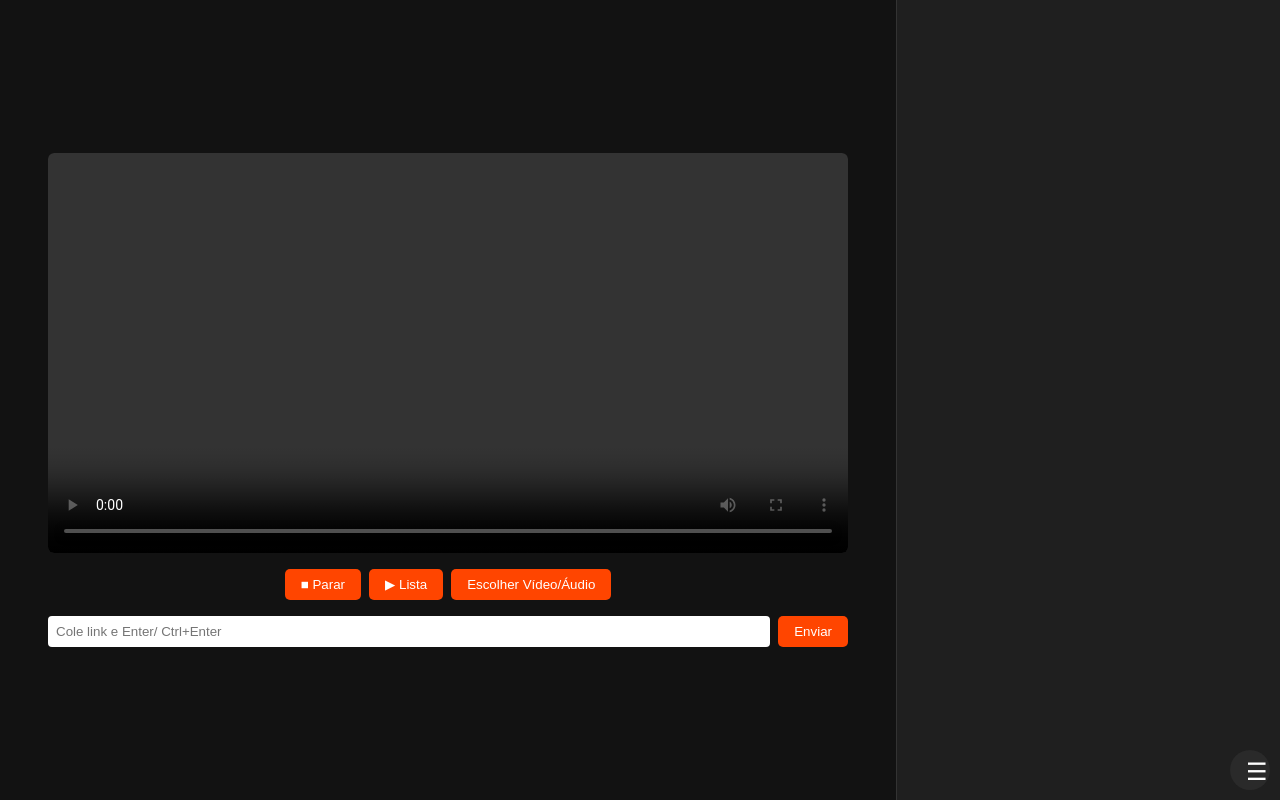
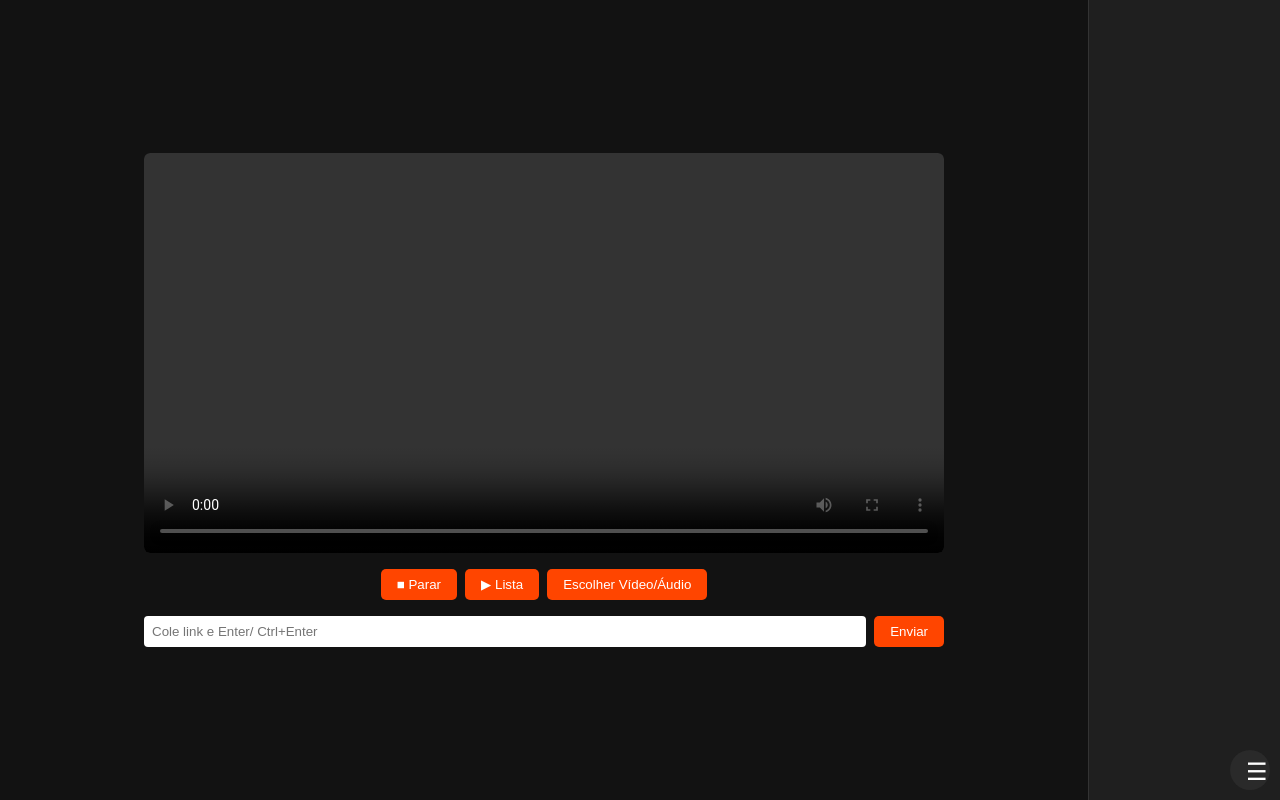
Before and after one commit to PaneDeveloper/Player-HTML, a plain HTML site: page index.html in a window 1280 px wide. Drawn offline with Linux system fonts and the light colour scheme.

Commit message:
Corrigido, DENOVO index.html

```diff
--- a/index.html
+++ b/index.html
@@ -8,16 +8,29 @@
     * { box-sizing: border-box; margin:0; padding:0; }
     html, body { height:100%; background:#121212; color:white; font-family: Arial,sans-serif; }
     .container { display:flex; height:100%; }
-    @media(min-width:1200px) { .container{flex-direction:row;} #playerArea{width:70%;} #playlistArea{width:30%;} }
-    @media(min-width:768px) and (max-width:1199px) { .container{flex-direction:row;} #playerArea,#playlistArea{flex:1;} }
-    @media(max-width:767px) { .container{flex-direction:column;} #playlistArea{position:fixed;bottom:0;left:0;width:100%;height:180px;border-top:1px solid #333;transform:translateY(100%);transition:transform .3s;} #playlistArea.active{transform:translateY(0);} }
+    @media(min-width:1200px) {
+      .container{flex-direction:row;}
+      #playerArea{width:70%;}
+      #playlistArea{width:15%;}
+      #chatArea{width:15%;}
+    }
+    @media(min-width:768px) and (max-width:1199px) {
+      .container{flex-direction:row;}
+      #playerArea,#playlistArea,#chatArea{flex:1;}
+    }
+    @media(max-width:767px) {
+      .container{flex-direction:column;}
+      #playlistArea{position:fixed;bottom:0;left:0;width:100%;height:180px;border-top:1px solid #333;transform:translateY(100%);transition:transform .3s;}
+      #playlistArea.active{transform:translateY(0);}
+      #chatArea{display:none;}
+    }
     #playerArea{flex:1;display:flex;flex-direction:column;align-items:center;justify-content:center;padding:1rem;}
     video,audio,iframe{width:100%;max-width:800px;max-height:450px;background:black;border-radius:6px;}
     #controls{margin-top:1rem;display:flex;gap:.5rem;flex-wrap:wrap;justify-content:center;}
     button{background:#ff4500;border:none;padding:.5rem 1rem;border-radius:5px;color:white;cursor:pointer;}
     #inputArea{margin-top:1rem;display:flex;gap:.5rem;width:100%;max-width:800px;}
     #linkInput{flex:1;padding:.5rem;border-radius:4px;border:none;}
-    #playlistArea{background:#1f1f1f;overflow-y:auto;border-left:1px solid #333;}
+    #playlistArea,#chatArea{background:#1f1f1f;overflow-y:auto;border-left:1px solid #333;}
     #playlistList{padding:1rem;}
     .playlist-item{display:flex;align-items:center;gap:.5rem;background:#2a2a2a;margin-bottom:.5rem;border-radius:4px;padding:.5rem;position:relative;cursor:pointer;}
     .playlist-item.active{background:#ff4500;}
@@ -52,6 +65,7 @@
     <div id="playlistArea">
       <div id="playlistList"></div>
     </div>
+    <iframe id="chatArea" src="" style="display:none;border:none;"></iframe>
   </div>
   <div id="debugBox"></div>
   <button id="menuBtn">☰</button>
@@ -61,53 +75,41 @@
     <label><input type="checkbox" id="debugToggle" /> Debug</label>
   </div>
   <script>
-    const mediaPlayer = document.getElementById('mediaPlayer');
-    const audioPlayer = document.getElementById('audioPlayer');
     const youtubePlayer = document.getElementById('youtubePlayer');
-    const fileInput = document.getElementById('fileInput');
-    const fileSelectBtn = document.getElementById('fileSelectBtn');
-    const stopBtn = document.getElementById('stopBtn');
-    const togglePlaylistBtn = document.getElementById('togglePlaylistBtn');
-    const linkInput = document.getElementById('linkInput');
-    const sendLinkBtn = document.getElementById('sendLinkBtn');
-    const playlistArea = document.getElementById('playlistArea');
-    const playlistList = document.getElementById('playlistList');
-    const menuBtn = document.getElementById('menuBtn');
-    const menuDropdown = document.getElementById('menuDropdown');
-    const reloadBtn = document.getElementById('reloadBtn');
-    const clearHistoryBtn = document.getElementById('clearHistoryBtn');
-    const debugToggle = document.getElementById('debugToggle');
-    const debugBox = document.getElementById('debugBox');
-    let playlist = [];
-    let currentIndex = -1;
-    function renderPlaylist() {
-      playlistList.innerHTML = '';
-      playlist.forEach((item,i) => {
-        const div = document.createElement('div');
-        div.className='playlist-item'+(i===currentIndex?' active':'');
-        const thumb = document.createElement('img'); thumb.className='thumb'; thumb.src=item.thumb||'https://via.placeholder.com/60x45';
-        const info = document.createElement('div'); info.className='info'; info.textContent=item.title||item.src||item.file.name;
-        const remove=document.createElement('button');remove.className='remove-btn';remove.textContent='×';remove.onclick=(e)=>{e.stopPropagation();playlist.splice(i,1);if(i===currentIndex){if(playlist.length>i) playItem(i);else stopMedia();}renderPlaylist();};
-        div.append(thumb,info,remove);
-        div.onclick=()=>playItem(i);
-        playlistList.append(div);
-      });
+    const chatArea = document.getElementById('chatArea');
+    function getYouTubeId(url) {
+      try {
+        if (url.includes('youtu.be/')) return url.split('youtu.be/')[1].split('?')[0];
+        if (url.includes('youtube.com/watch')) return new URL(url).searchParams.get('v');
+        if (url.includes('/shorts/')) return url.split('/shorts/')[1].split('?')[0];
+      } catch { return null; }
     }
-    function playItem(i){currentIndex=i;const item=playlist[i];mediaPlayer.style.display='none';audioPlayer.style.display='none';youtubePlayer.style.display='none';mediaPlayer.pause();audioPlayer.pause();if(item.type==='file'){const url=URL.createObjectURL(item.file);if(item.file.type.startsWith('video')){mediaPlayer.src=url;mediaPlayer.style.display='block';mediaPlayer.play();}else{audioPlayer.src=url;audioPlayer.style.display='block';audioPlayer.play();}}else{mediaPlayer.src=item.src;mediaPlayer.style.display='block';mediaPlayer.play();}renderPlaylist();updateDebug(`Tocando: ${item.title||item.src}`);}
-    function stopMedia(){mediaPlayer.pause();audioPlayer.pause();mediaPlayer.src='';audioPlayer.src='';mediaPlayer.style.display='none';audioPlayer.style.display='none';currentIndex=-1;renderPlaylist();}
-    mediaPlayer.onended=audioPlayer.onended=()=>{if(currentIndex+1<playlist.length) playItem(currentIndex+1);}
-    fileSelectBtn.onclick=()=>fileInput.click();fileInput.onchange=()=>{Array.from(fileInput.files).forEach(f=>playlist.push({type:'file',file:f,title:f.name}));if(currentIndex===-1)playItem(0);else renderPlaylist();fileInput.value='';};
-    linkInput.addEventListener('keydown',e=>{if(e.key==='Enter'){const url=linkInput.value.trim();if(!url)return;playlist.push({type:'link',src:url,title:url});if(!e.ctrlKey) playItem(playlist.length-1);else renderPlaylist();linkInput.value='';}});
-    sendLinkBtn.onclick=()=>{const url=linkInput.value.trim();if(url){playlist.push({type:'link',src:url,title:url});playItem(playlist.length-1);linkInput.value='';}};
-    stopBtn.onclick=()=>stopMedia();
-    togglePlaylistBtn.onclick=()=>playlistArea.classList.toggle('active');
-    menuBtn.onclick=()=>menuDropdown.style.display=menuDropdown.style.display==='block'?'none':'block';
-    reloadBtn.onclick=()=>location.reload();
-    clearHistoryBtn.onclick=()=>{playlist=[];stopMedia();};
-    debugToggle.onchange=()=>debugBox.style.display=debugToggle.checked?'block':'none';
-    function updateDebug(msg){if(debugToggle.checked){debugBox.textContent=msg;debugBox.style.display='block';}}
-    window.addEventListener('click',e=>{if(!menuDropdown.contains(e.target)&&e.target!==menuBtn){menuDropdown.style.display='none';}});
-    renderPlaylist();
+    function isYouTubeLive(videoId) {
+      return videoId?.startsWith('live');
+    }
+    const originalPlayItem = window.playItem;
+    window.playItem = function(i) {
+      currentIndex = i;
+      const item = playlist[i];
+      mediaPlayer.style.display = 'none';
+      audioPlayer.style.display = 'none';
+      youtubePlayer.style.display = 'none';
+      chatArea.style.display = 'none';
+      mediaPlayer.pause();
+      audioPlayer.pause();
+      if (item.src?.includes('youtube.com') || item.src?.includes('youtu.be') || item.src?.includes('/shorts/')) {
+        const id = getYouTubeId(item.src);
+        if (id) {
+          youtubePlayer.src = `https://www.youtube.com/embed/${id}?autoplay=1`;
+          youtubePlayer.style.display = 'block';
+          chatArea.src = `https://www.youtube.com/live_chat?v=${id}&embed_domain=${location.hostname}`;
+          chatArea.style.display = 'block';
+        }
+      } else {
+        originalPlayItem(i);
+      }
+      renderPlaylist();
+    }
   </script>
 </body>
 </html>
```
